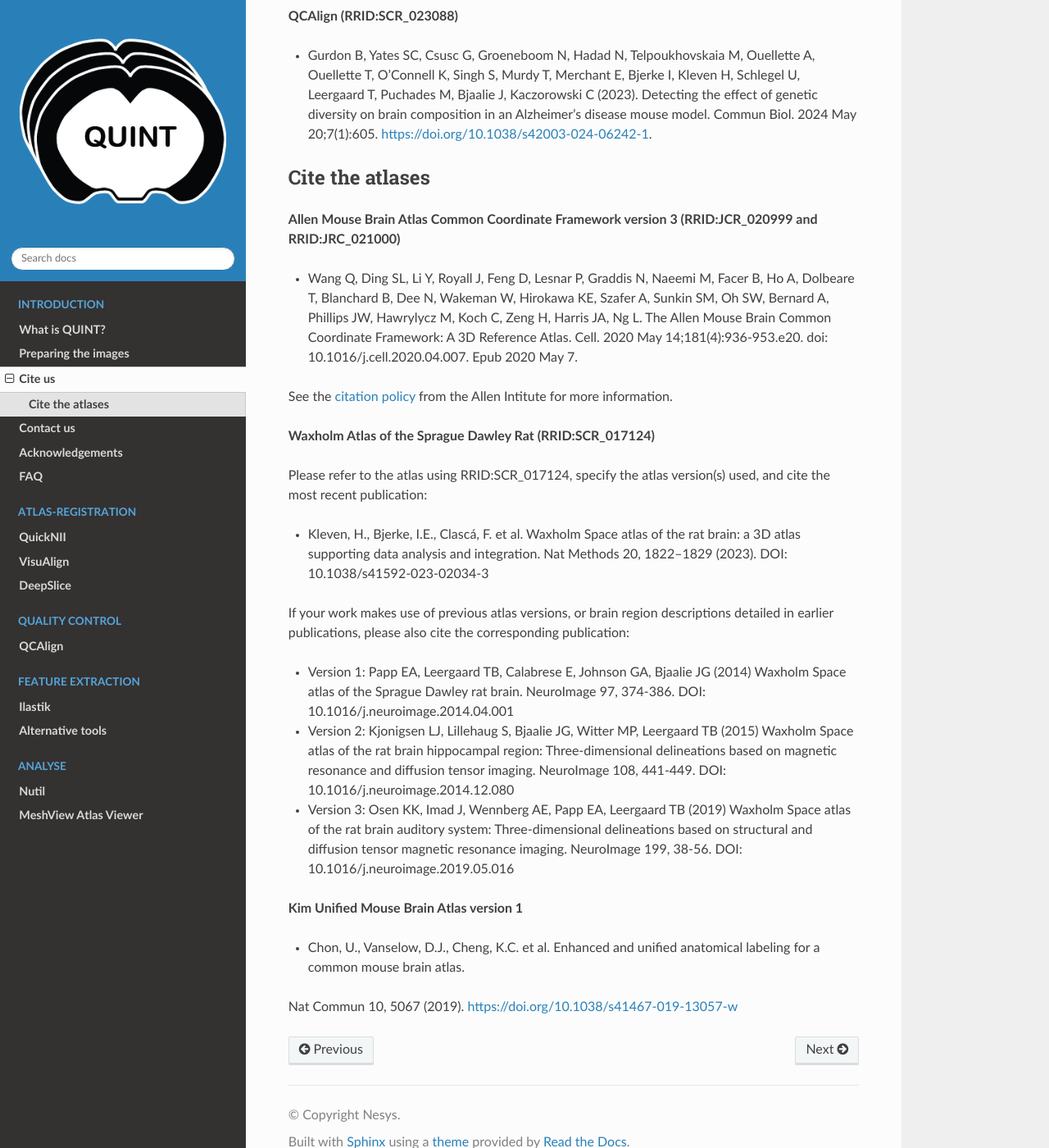
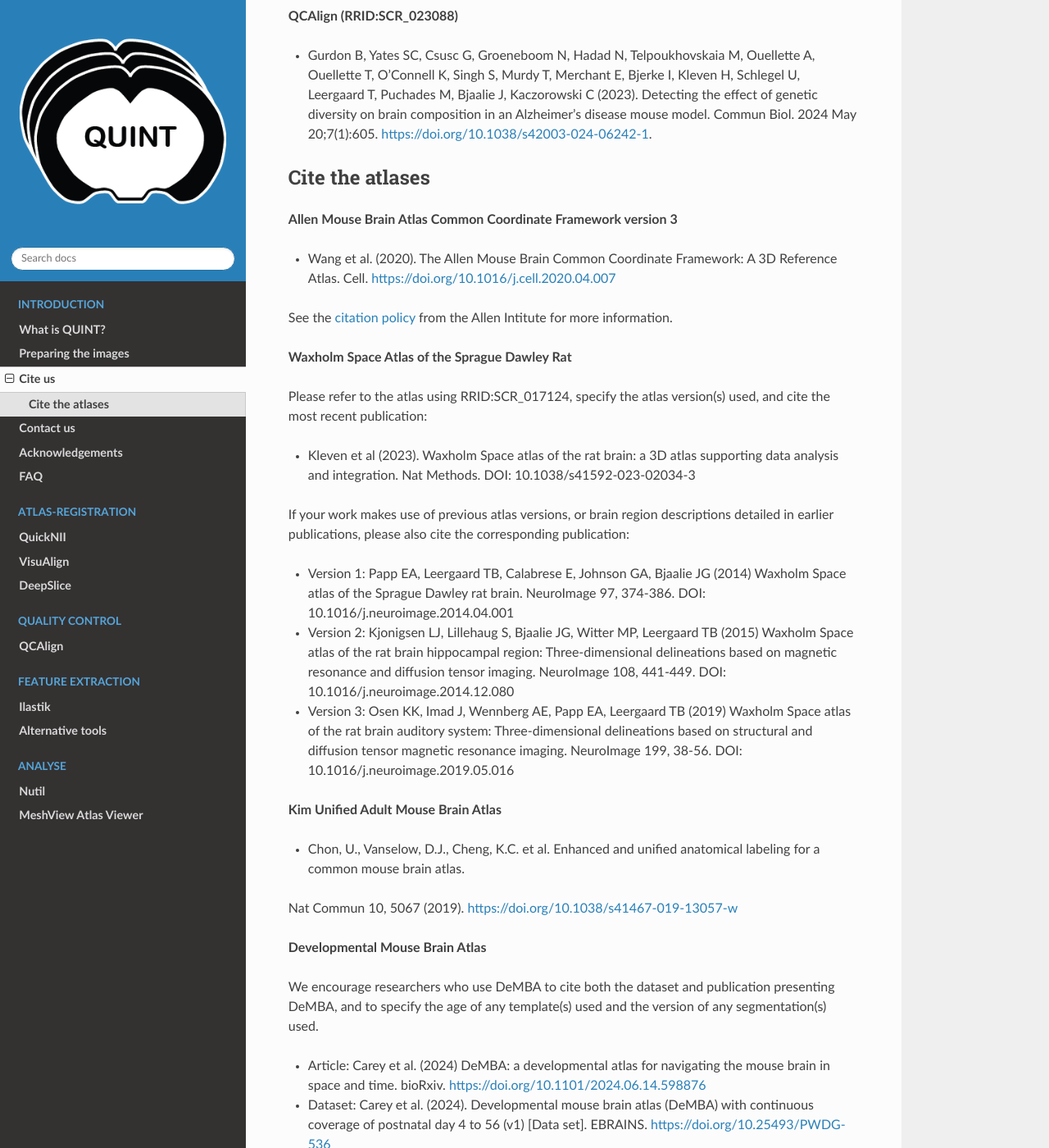
Before and after one commit to Neural-Systems-at-UIO/QUINT_workflow, a Sphinx documentation site: the page built from docs/Publications.rst, in a window 1280 px wide and 1400 px high, scrolled down 1208 px. Shown: the whole window at 82% size. Built offline with Sphinx 7.4.7 and the Read the Docs theme 3.1.0, drawn with Linux system fonts in a browser that asks for light colours; some of the changed text lies outside the part shown.

Commit message:
Update Publications.rst

```diff
--- a/docs/Publications.rst
+++ b/docs/Publications.rst
@@ -37,17 +37,17 @@
 **Cite the atlases**
 ---------------------
 
-**Allen Mouse Brain Atlas Common Coordinate Framework version 3 (RRID:JCR_020999 and RRID:JRC_021000)**
+**Allen Mouse Brain Atlas Common Coordinate Framework version 3**
 
-* Wang Q, Ding SL, Li Y, Royall J, Feng D, Lesnar P, Graddis N, Naeemi M, Facer B, Ho A, Dolbeare T, Blanchard B, Dee N, Wakeman W, Hirokawa KE, Szafer A, Sunkin SM, Oh SW, Bernard A, Phillips JW, Hawrylycz M, Koch C, Zeng H, Harris JA, Ng L. The Allen Mouse Brain Common Coordinate Framework: A 3D Reference Atlas. Cell. 2020 May 14;181(4):936-953.e20. doi: 10.1016/j.cell.2020.04.007. Epub 2020 May 7.
+* Wang et al. (2020). The Allen Mouse Brain Common Coordinate Framework: A 3D Reference Atlas. Cell. https://doi.org/10.1016/j.cell.2020.04.007
 
 See the `citation policy <https://alleninstitute.org/citation-policy/>`_ from the Allen Intitute for more information.
 
-**Waxholm Atlas of the Sprague Dawley Rat (RRID:SCR_017124)**
+**Waxholm Space Atlas of the Sprague Dawley Rat**
 
 Please refer to the atlas using RRID:SCR_017124, specify the atlas version(s) used, and cite the most recent publication:
 
-•	Kleven, H., Bjerke, I.E., Clascá, F. et al. Waxholm Space atlas of the rat brain: a 3D atlas supporting data analysis and integration. Nat Methods 20, 1822–1829 (2023). DOI: 10.1038/s41592-023-02034-3
+•	Kleven et al (2023). Waxholm Space atlas of the rat brain: a 3D atlas supporting data analysis and integration. Nat Methods. DOI: 10.1038/s41592-023-02034-3
 
 If your work makes use of previous atlas versions, or brain region descriptions detailed in earlier publications, please also cite the corresponding publication:
 
@@ -55,7 +55,16 @@
 •	Version 2: Kjonigsen LJ, Lillehaug S, Bjaalie JG, Witter MP, Leergaard TB (2015) Waxholm Space atlas of the rat brain hippocampal region: Three-dimensional delineations based on magnetic resonance and diffusion tensor imaging. NeuroImage 108, 441-449. DOI: 10.1016/j.neuroimage.2014.12.080
 •	Version 3: Osen KK, Imad J, Wennberg AE, Papp EA, Leergaard TB (2019) Waxholm Space atlas of the rat brain auditory system: Three-dimensional delineations based on structural and diffusion tensor magnetic resonance imaging. NeuroImage 199, 38-56. DOI: 10.1016/j.neuroimage.2019.05.016
 
-**Kim Unified Mouse Brain Atlas version 1**
+**Kim Unified Adult Mouse Brain Atlas**
 
 •	Chon, U., Vanselow, D.J., Cheng, K.C. et al. Enhanced and unified anatomical labeling for a common mouse brain atlas.
 Nat Commun 10, 5067 (2019). https://doi.org/10.1038/s41467-019-13057-w
+
+**Developmental Mouse Brain Atlas**
+
+We encourage researchers who use DeMBA to cite both the dataset and publication presenting DeMBA, and to specify the age of any template(s) used and the version of any segmentation(s) used.
+
+•	Article: Carey et al. (2024) DeMBA: a developmental atlas for navigating the mouse brain in space and time. bioRxiv. https://doi.org/10.1101/2024.06.14.598876
+•	Dataset: Carey et al. (2024). Developmental mouse brain atlas (DeMBA) with continuous coverage of postnatal day 4 to 56 (v1) [Data set]. EBRAINS. https://doi.org/10.25493/PWDG-536
+•	Allen CCFv3 segmentations: Wang et al. (2020). The Allen Mouse Brain Common Coordinate Framework: A 3D Reference Atlas. Cell. https://doi.org/10.1016/j.cell.2020.04.007
+•	KimLabDev segmentations: Kronman et al. (2024). Developmental mouse brain common coordinate framework. Nature Communications. https://doi.org/10.1038/s41467-024-53254-w
```
